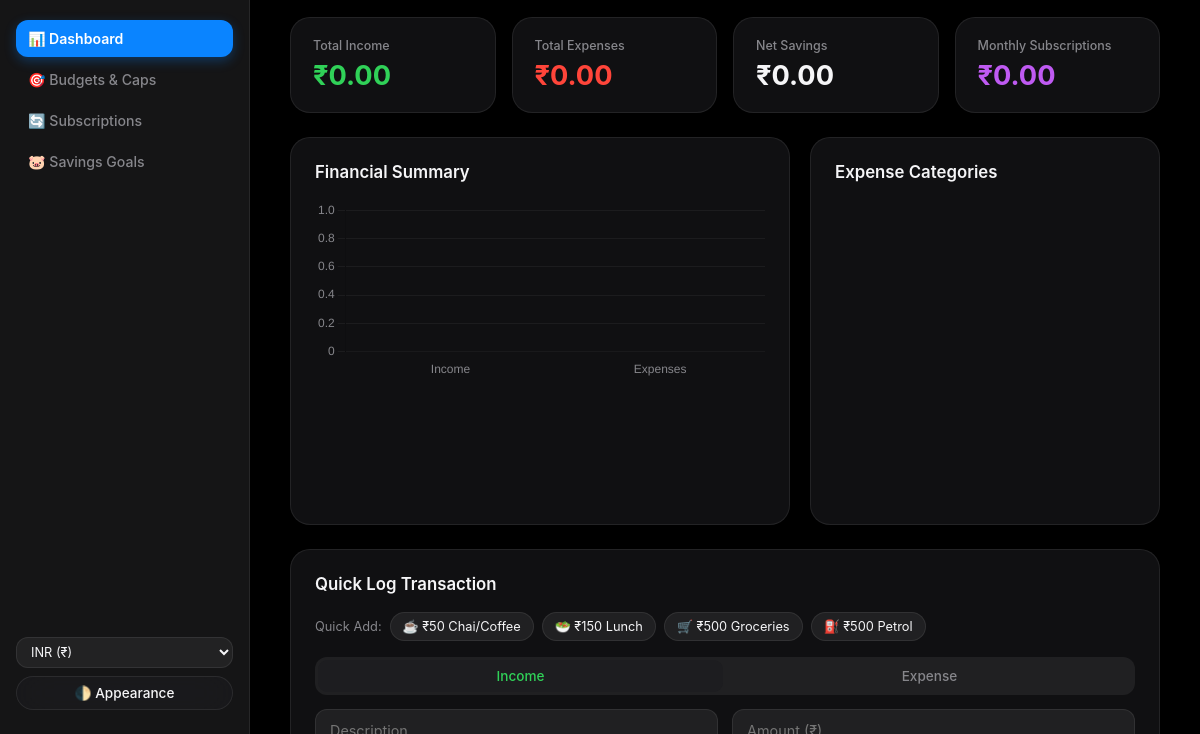
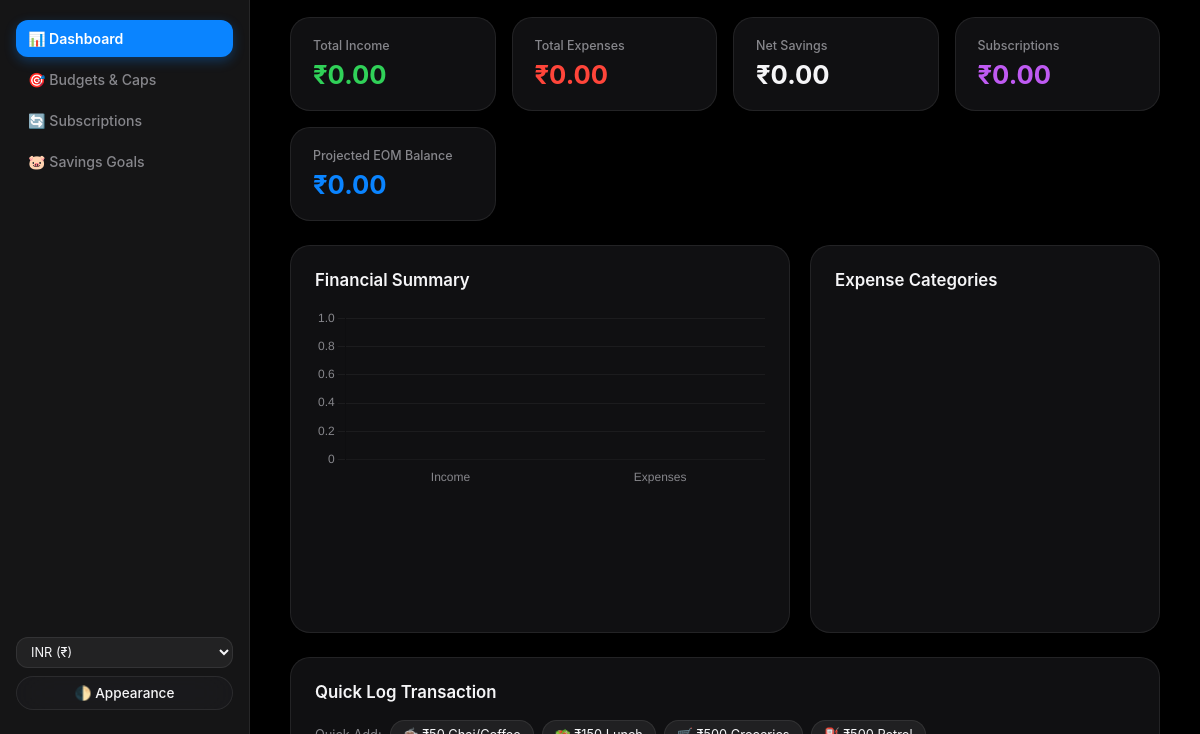
Before and after one commit to tamizhmaran2004-collab/ExpenseFlow, an Electron app: page index.html in a window 1200 px wide. Shown: the part 66-800 px from the top of the page. Drawn offline with nearby package versions, Linux system fonts and the light colour scheme.

Commit message:
feat: add cash flow forecasting card KPI for end-of-month balance

```diff
--- a/index.html
+++ b/index.html
@@ -143,7 +143,7 @@
 
         .kpi-container {
             display: grid;
-            grid-template-columns: repeat(auto-fit, minmax(200px, 1fr));
+            grid-template-columns: repeat(auto-fit, minmax(180px, 1fr));
             gap: 16px;
         }
 
@@ -159,12 +159,13 @@
         }
 
         .kpi-card span { font-size: 0.78rem; color: var(--text-secondary); font-weight: 500; }
-        .kpi-card h2 { font-size: 1.7rem; font-weight: 700; }
+        .kpi-card h2 { font-size: 1.6rem; font-weight: 700; }
 
         .text-green { color: var(--accent-green); }
         .text-red { color: var(--accent-red); }
         .text-purple { color: var(--accent-purple); }
         .text-orange { color: var(--accent-orange); }
+        .text-blue { color: var(--accent-blue); }
 
         .dashboard-grid { display: grid; grid-template-columns: 2fr 1fr; gap: 20px; }
 
@@ -308,8 +309,12 @@
                         <h2 id="kpi-margin">₹0.00</h2>
                     </div>
                     <div class="kpi-card">
-                        <span>Monthly Subscriptions</span>
+                        <span>Subscriptions</span>
                         <h2 id="kpi-subs" class="text-purple">₹0.00</h2>
+                    </div>
+                    <div class="kpi-card">
+                        <span>Projected EOM Balance</span>
+                        <h2 id="kpi-forecast" class="text-blue">₹0.00</h2>
                     </div>
                 </div>
 
@@ -630,12 +635,20 @@
                 else totalExpense += t.amount;
             });
 
+            const netSavings = totalIncome - totalExpense;
+            const totalSubCost = subscriptions.reduce((acc, s) => acc + s.cost, 0);
+
+            // Cash Flow Forecasting Logic (Current Net Savings - Upcoming Active Subscriptions)
+            const projectedEOM = netSavings - totalSubCost;
+
             document.getElementById('kpi-revenue').textContent = `${currSym}${totalIncome.toFixed(2)}`;
             document.getElementById('kpi-expenses').textContent = `${currSym}${totalExpense.toFixed(2)}`;
-            document.getElementById('kpi-margin').textContent = `${currSym}${(totalIncome - totalExpense).toFixed(2)}`;
+            document.getElementById('kpi-margin').textContent = `${currSym}${netSavings.toFixed(2)}`;
+            document.getElementById('kpi-subs').textContent = `${currSym}${totalSubCost.toFixed(2)}`;
 
-            const totalSubCost = subscriptions.reduce((acc, s) => acc + s.cost, 0);
-            document.getElementById('kpi-subs').textContent = `${currSym}${totalSubCost.toFixed(2)}`;
+            const forecastEl = document.getElementById('kpi-forecast');
+            forecastEl.textContent = `${currSym}${projectedEOM.toFixed(2)}`;
+            forecastEl.className = projectedEOM >= 0 ? 'text-blue' : 'text-red';
 
             // Recent Transactions Table
             const tbody = document.getElementById('ledgerBody');
```
